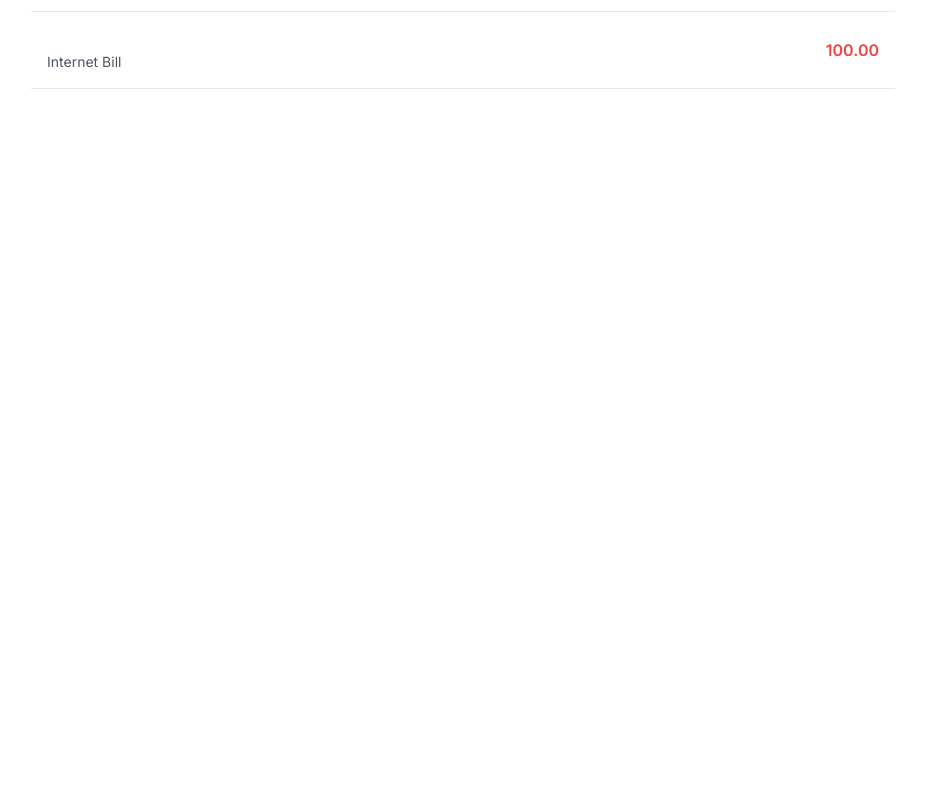
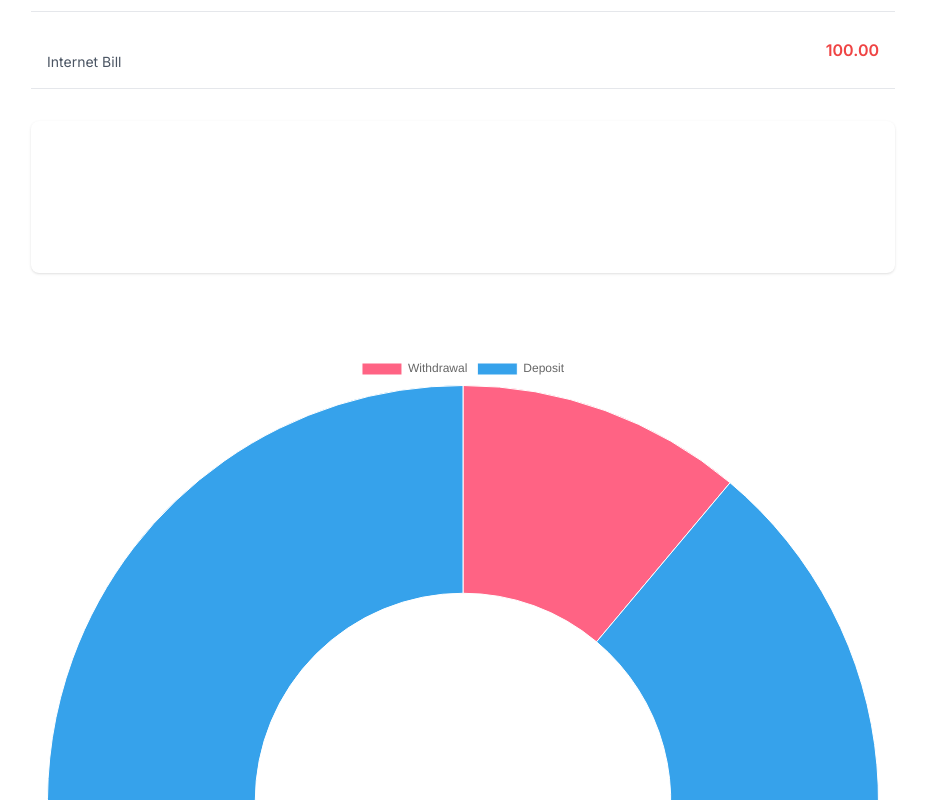
Before and after one commit to yermekulyd/NextJs-Transaction-History, a Next.js app: page /transactions in a window 1280 px wide. Shown: the part 340-1140 px from the top of the page, without its empty margins (177-1102 px from the left). Before the commit the page ends 800 px from the top, so only its background shows below. Built offline with nearby package versions, Linux system fonts and the light colour scheme.

Commit message:
[add] adding a pie chart from chart.js; calculating total expenses etc.

```diff
--- /dev/null
+++ b/app/components/TransactionChart.tsx
@@ -0,0 +1,25 @@
+import React from 'react';
+import { Doughnut } from 'react-chartjs-2';
+import { Chart as ChartJS, ArcElement, Tooltip, Legend } from 'chart.js';
+
+ChartJS.register(ArcElement, Tooltip, Legend);
+
+type TransactionChartData = {
+    labels: string[];
+    datasets: {
+        data: number[];
+        backgroundColor: string[];
+        borderColor: string[];
+        borderWidth: number;
+    }[];
+};
+
+type TransactionChartProps = {
+    chartData: TransactionChartData;
+};
+
+const TransactionChart: React.FC<TransactionChartProps> = ({ chartData }) => {
+    return <Doughnut data={chartData} />;
+};
+
+export default TransactionChart;
--- a/app/transactions/page.tsx
+++ b/app/transactions/page.tsx
@@ -6,6 +6,17 @@ import TransactionModal from "../components/TransactionModal";
 import TransactionFilters from "../components/TransactionFilters";
 import { Transaction } from "../types";
 import { FilterType } from "../types";
+import TransactionChart from "../components/TransactionChart";
+
+type TransactionChartData = {
+  labels: string[];
+  datasets: {
+    data: number[];
+    backgroundColor: string[];
+    borderColor: string[];
+    borderWidth: number;
+  }[];
+};
 
 const TransactionsPage: React.FC = () => {
   // Mock data
@@ -64,6 +75,52 @@ const TransactionsPage: React.FC = () => {
 
   const filteredTransactions = filterTransactions(transactions, filterCriteria);
 
+  //Calculate Char Data
+  const calculateChartData = (transactions: Transaction[]) => {
+    const dataMap = new Map<string, number>();
+
+    transactions.forEach((transaction) => {
+      const amount = parseFloat(transaction.amount);
+      const currentAmount = dataMap.get(transaction.type) || 0;
+      dataMap.set(transaction.type, currentAmount + amount);
+    });
+
+    const chartData: TransactionChartData = {
+      labels: Array.from(dataMap.keys()),
+      datasets: [
+        {
+          data: Array.from(dataMap.values()),
+          backgroundColor: ["#ff6384", "#36a2eb", "#cc65fe", "#ffce56"],
+          borderColor: ["#ffffff"],
+          borderWidth: 1,
+        },
+      ],
+    };
+
+    return chartData;
+  };
+
+  const calculateTotals = (transactions: Transaction[]) => {
+    let totalIncome = 0;
+    let totalExpense = 0;
+
+    transactions.forEach((transaction) => {
+      const amount = parseFloat(transaction.amount);
+      if (transaction.type === "Deposit") {
+        totalIncome += amount;
+      } else if (transaction.type === "Withdrawal") {
+        totalExpense += amount;
+      }
+    });
+
+    const balance = totalIncome - totalExpense;
+
+    return { totalIncome, totalExpense, balance };
+  };
+
+  const chartData = calculateChartData(transactions);
+  const { totalIncome, totalExpense, balance } = calculateTotals(transactions);
+
   return (
     <div className="max-w-4xl mx-auto py-8 px-4">
       <h1 className="text-3xl font-bold text-center mb-6">
@@ -80,6 +137,20 @@ const TransactionsPage: React.FC = () => {
           onClose={() => setSelectedTransaction(null)}
         />
       )}
+
+      {/* Totals */}
+      <div className="mt-8 p-4 bg-white shadow rounded-lg">
+        <h2 className="text-2xl font-semibold mb-4">Financial Summary</h2>
+        <p>Total Income: ${totalIncome.toFixed(2)}</p>
+        <p>Total Expense: ${totalExpense.toFixed(2)}</p>
+        <p>Balance: ${balance.toFixed(2)}</p>
+      </div>
+
+      {/* Chart */}
+      <div className="my-8">
+        <h2 className="text-2xl font-semibold mb-4">Transaction Overview</h2>
+        <TransactionChart chartData={chartData} />
+      </div>
     </div>
   );
 };
--- a/package.json
+++ b/package.json
@@ -13,11 +13,13 @@
     "@types/react": "18.2.47",
     "@types/react-dom": "18.2.18",
     "autoprefixer": "10.4.16",
+    "chart.js": "^4.4.1",
     "eslint": "8.56.0",
     "eslint-config-next": "14.0.4",
     "next": "14.0.4",
     "postcss": "8.4.33",
     "react": "18.2.0",
+    "react-chartjs-2": "^5.2.0",
     "react-dom": "18.2.0",
     "tailwindcss": "3.4.1",
     "typescript": "5.3.3"
```
Also changed, not shown: 1 other file (tests, documents, lock files or other folders).
